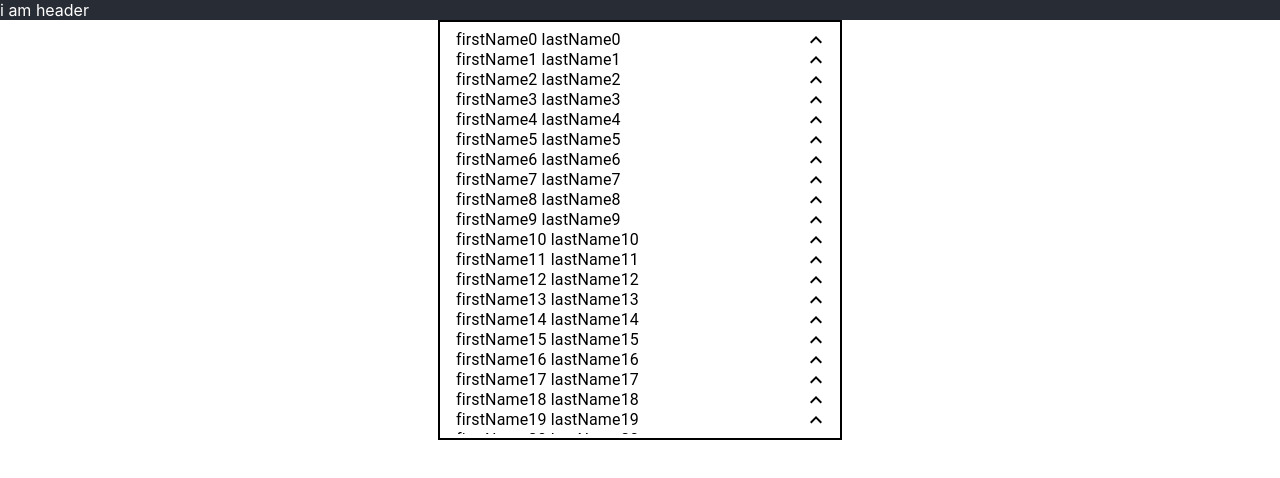
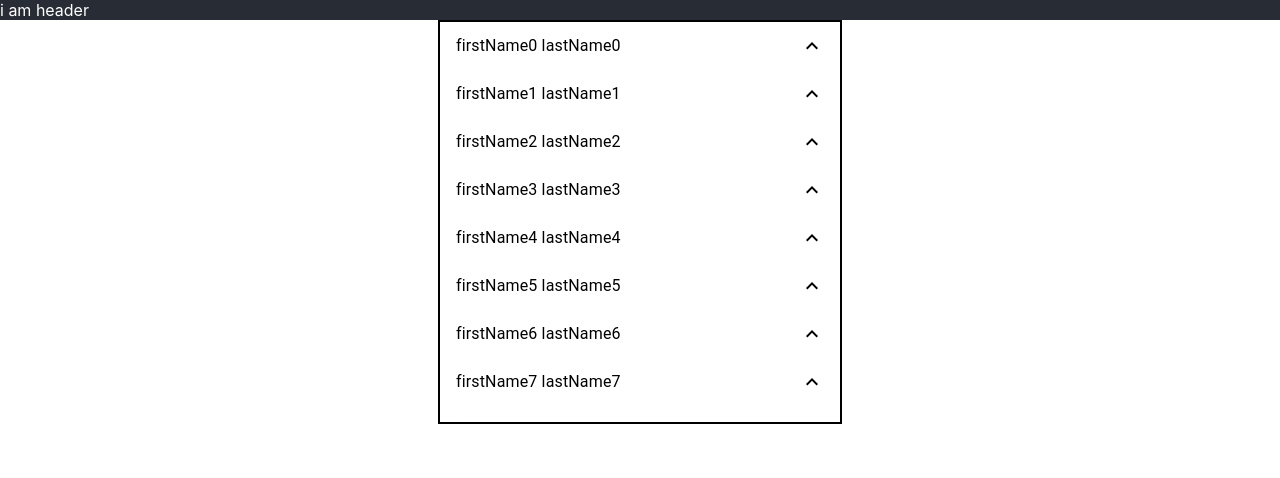
Before and after one commit to kangseoncho/large-list-test, a React (Create React App) app: page / in a window 1280 px wide. Shown: the top 478 px of the page. Built offline with nearby package versions, Linux system fonts and the light colour scheme.

Commit message:
check-in working infinite scroll with react-infinite-scroll library

```diff
--- a/package.json
+++ b/package.json
@@ -12,6 +12,7 @@
     "@testing-library/user-event": "^13.5.0",
     "react": "^17.0.2",
     "react-dom": "^17.0.2",
+    "react-infinite-scroll-component": "^6.1.0",
     "react-scripts": "5.0.0",
     "react-virtualized-auto-sizer": "^1.0.6",
     "react-window": "^1.8.6",
--- a/src/App.css
+++ b/src/App.css
@@ -33,3 +33,7 @@
   border-width: 2px;
 
 }
+
+.business-partner-list-ul {
+  list-style-type: none;
+}
--- a/src/App.js
+++ b/src/App.js
@@ -2,6 +2,7 @@ import './App.css';
 import LargeListUL from './component/LargeListUL';
 import LargeListMuiReactWindow from './component/LargeListMuiReactWindow';
 import LargeListUlReactWindow from './component/LargeListUlReactWindow';
+import LargeListMuiReactInfiniteScroll from './component/LargeListMuiReactInfiniteScroll';
 
 function App() {
   return (
@@ -11,12 +12,9 @@ function App() {
 		</header>
 
     	<div className="list-holder">
-			{/* <div className="list-container">
-				<LargeListUL />
-				<LargeListUlReactWindow />
-			</div> */}
-
-			<LargeListMuiReactWindow />
+			{/* <LargeListUlReactWindow />  */}
+			{/* <LargeListMuiReactWindow /> */}
+			<LargeListMuiReactInfiniteScroll />
 		</div>
     </div>
   );
--- /dev/null
+++ b/src/component/LargeListMuiReactInfiniteScroll.js
@@ -0,0 +1,103 @@
+import { ExpandMore, ExpandLess } from '@mui/icons-material';
+import { List, ListItem, ListItemButton, ListItemText, Collapse, Box } from '@mui/material';
+// import { FixedSizeList } from 'react-window';
+import LargeListData from './LargeListData';
+import AutoSizer from 'react-virtualized-auto-sizer';
+import { useEffect, useState } from 'react';
+import InfiniteScroll from "react-infinite-scroll-component";
+
+const LargeListMuiReactInfiniteScroll = () => {
+    const [open, setOpen] = useState({});
+    const createInitialOpenState = () => {
+        let copyOfOpen = {};
+        largeListData.forEach((item, index) => {
+            copyOfOpen[item.id] = false;
+        })
+        return copyOfOpen;
+    }
+    const handleClick = (brokerId) => {
+        let copyOfOpen = Object.assign({}, open);
+        copyOfOpen[brokerId] = !copyOfOpen[brokerId];
+        setOpen(copyOfOpen);
+    }
+
+    const LIST_DISPLAY_AMOUNT = 10
+    const [largeListData, setLargeListData] = useState([]);
+    const [count, setCount] = useState({
+        prev: 0,
+        next: LIST_DISPLAY_AMOUNT
+    });
+    const [hasMore, setHasMore] = useState(true);
+    const [current, setCurrent] = useState([]);
+
+    useEffect(() => {
+        setLargeListData(LargeListData);
+        setOpen(createInitialOpenState());
+        setCurrent(largeListData.slice(count.prev, count.next));
+        console.log("current: ", current)
+    }, [])
+
+    useEffect(() => {
+        console.log("list size: ", largeListData)
+        setCurrent(largeListData.slice(count.prev, count.next));
+        //console.log("slice: ", largeListData.slice(count.prev, count.next))
+        console.log("current2: ", current)
+    },[largeListData])
+
+
+    const getMoreData = () => {
+        console.log("inside getMoreData function")
+        if (current.length === largeListData.length) {
+            setHasMore(false);
+            return;
+        }
+        setTimeout(() => {
+            setCurrent(current.concat(largeListData.slice(count.prev + LIST_DISPLAY_AMOUNT, count.next + LIST_DISPLAY_AMOUNT)))
+        }, 1000)
+        setCount((prevState) => ({ prev: prevState.prev + LIST_DISPLAY_AMOUNT, next: prevState.next + LIST_DISPLAY_AMOUNT }))
+    }
+
+    const generateBusinessPartnerList = current && current.map((businessPartner, index) => {
+        return (
+            <>
+            <ListItem key={index} component="div" disablePadding>
+                <ListItemButton onClick={() => handleClick(businessPartner.id)} >
+                    <ListItemText primary={businessPartner.firstName + " " + businessPartner.lastName} />
+                    {open[businessPartner.id] ? <ExpandMore/> : <ExpandLess/>}
+                </ListItemButton>
+            </ListItem>
+            <Collapse in={open[businessPartner.id]} timeout="auto" unmountOnExit>
+                <List component="div" disablePadding>
+                    {businessPartner.businessDetails.map((detail, i) => {
+                        return (
+                            <ListItemButton key={i} sx={{ pl: 4 }}>
+                                <ListItemText primary={detail.city} />
+                            </ListItemButton>
+                        )
+                    })}
+                </List>
+            </Collapse>
+            </>
+        )
+    });
+
+
+    return (
+        <Box component="div" className="list-container" id="list-container-id" sx={{ overflow:"auto", bgcolor: 'background.paper'}}>
+            <InfiniteScroll
+                dataLength={current.length}
+                next={getMoreData}
+                hasMore={hasMore}
+                loader={<h4>Loading...</h4>}
+                scrollableTarget="list-container-id"
+            >
+
+                {generateBusinessPartnerList}
+
+            </InfiniteScroll>
+        </Box>
+    )
+
+}
+
+export default LargeListMuiReactInfiniteScroll;
--- a/src/component/LargeListMuiReactWindow.js
+++ b/src/component/LargeListMuiReactWindow.js
@@ -1,5 +1,5 @@
 import { ExpandMore, ExpandLess } from '@mui/icons-material';
-import { List, ListItem, ListItemButton, ListItemText, Collapse } from '@mui/material';
+import { List, ListItem, ListItemButton, ListItemText, Collapse, Box } from '@mui/material';
 import { FixedSizeList } from 'react-window';
 import LargeListData from './LargeListData';
 import AutoSizer from 'react-virtualized-auto-sizer';
@@ -31,13 +31,14 @@ const LargeListMuiReactWindow = () => {
     const Row = ({index, style}) => {
         return (
         <>
-            {/* <div key={index} > */}
-                <ListItemButton key={index} style={style} onClick={() => handleClick(largeListData[index].id)}>
-                    <ListItemText primary={largeListData[index].firstName + " " + largeListData[index].lastName} />
-                    {open[largeListData[index].id] ? <ExpandMore/> : <ExpandLess/>}
-                </ListItemButton>
-            {/* </div>     */}
-
+            {/* <div component="div" > */}
+                <ListItem key={index} style={style} component="div" disablePadding>
+                    <ListItemButton onClick={() => handleClick(largeListData[index].id)} >
+                        <ListItemText primary={largeListData[index].firstName + " " + largeListData[index].lastName} />
+                        {open[largeListData[index].id] ? <ExpandMore/> : <ExpandLess/>}
+                    </ListItemButton>
+                </ListItem>
+            {/* </div> */}
             <Collapse in={open[largeListData[index].id]} timeout="auto" unmountOnExit>
                 <List component="div" disablePadding>
                     {largeListData[index].businessDetails.map((detail, i) => {
@@ -53,8 +54,22 @@ const LargeListMuiReactWindow = () => {
         )
     }
 
+    // function renderRow(props) {
+    //     const {index, style} = props;
+    //     console.log("prop: ", props)
+
+    //     return (
+    //         <ListItem key={index} style={style} component="div" disablePadding>
+    //             <ListItemButton onClick={() => handleClick(largeListData[index].id)} >
+    //                 <ListItemText primary={largeListData[index].firstName + " " + largeListData[index].lastName} />
+    //                 {open[largeListData[index].id] ? <ExpandMore/> : <ExpandLess/>}
+    //             </ListItemButton>
+    //         </ListItem>
+    //     )
+    // }
+
     return (
-        <List component="div" className="list-container">
+        <Box className="list-container" sx={{ width: '100%', height: 400, maxWidth: 360, bgcolor: 'background.paper' }}>
         <AutoSizer>
             {({height, width}) => (
                 <FixedSizeList
@@ -63,12 +78,14 @@ const LargeListMuiReactWindow = () => {
                     width={width}
                     itemCount={largeListData.length}
                     itemSize={20}
+                    overscanCount={5}
                 >
                     {Row}
+                    {/* {renderRow} */}
                 </FixedSizeList>
             )}
         </AutoSizer>
-        </List>
+        </Box>
     )
 
 }
--- a/src/component/LargeListUlReactWindow.js
+++ b/src/component/LargeListUlReactWindow.js
@@ -3,20 +3,50 @@
 import { FixedSizeList } from 'react-window';
 import LargeListData from './LargeListData';
 import AutoSizer from 'react-virtualized-auto-sizer';
+import { useEffect, useState } from 'react';
 
+
+const LargeListUlReactWindow = () => {
+    const [open, setOpen] = useState({});
+    const [largeListData, setLargeListData] = useState([]);
+
+    useEffect(() => {
+        setLargeListData(LargeListData);
+        setOpen(createInitialOpenState())
+    }, []);
+
+    const createInitialOpenState = () => {
+        let copyOfOpen = {};
+        largeListData.forEach((item, index) => {
+            copyOfOpen[item.id] = false;
+        });
+        return copyOfOpen;
+    };
+
+    const handleClick = (brokerId) => {
+        let copyOfOpen = Object.assign({}, open);
+        copyOfOpen[brokerId] = !copyOfOpen[brokerId];
+        setOpen(copyOfOpen);
+    };
 
 
     const Row = ({index, style}) => {
-    console.log(LargeListData)
+        console.log("style: ", style)
         return (
-        <ul key={index} style={style}>
-            <li> {LargeListData.firstName + " " + LargeListData.lastName} </li>
+            <ul className="business-partner-list-ul" key={index} style={style}>
+                <li style={{ marginHeight: "5px" }} >
+                    <button  onClick={() => handleClick(largeListData[index].id)}>
+                        {largeListData[index].firstName + " " + largeListData[index].lastName}
+                    </button>
+                </li>
+
+
             </ul>
         )
     }
 
-const LargeListUlReactWindow = () => {
     return (
+        <div className="list-container">
             <AutoSizer>
                 {({height, width}) => (
                     <FixedSizeList
@@ -30,6 +60,7 @@ const LargeListUlReactWindow = () => {
                     </FixedSizeList>
                 )}
             </AutoSizer>
+        </div>
     )
 
 }
```
Also changed, not shown: 1 other file (tests, documents, lock files or other folders). Lines whose indentation alone changed are shown as unchanged.
